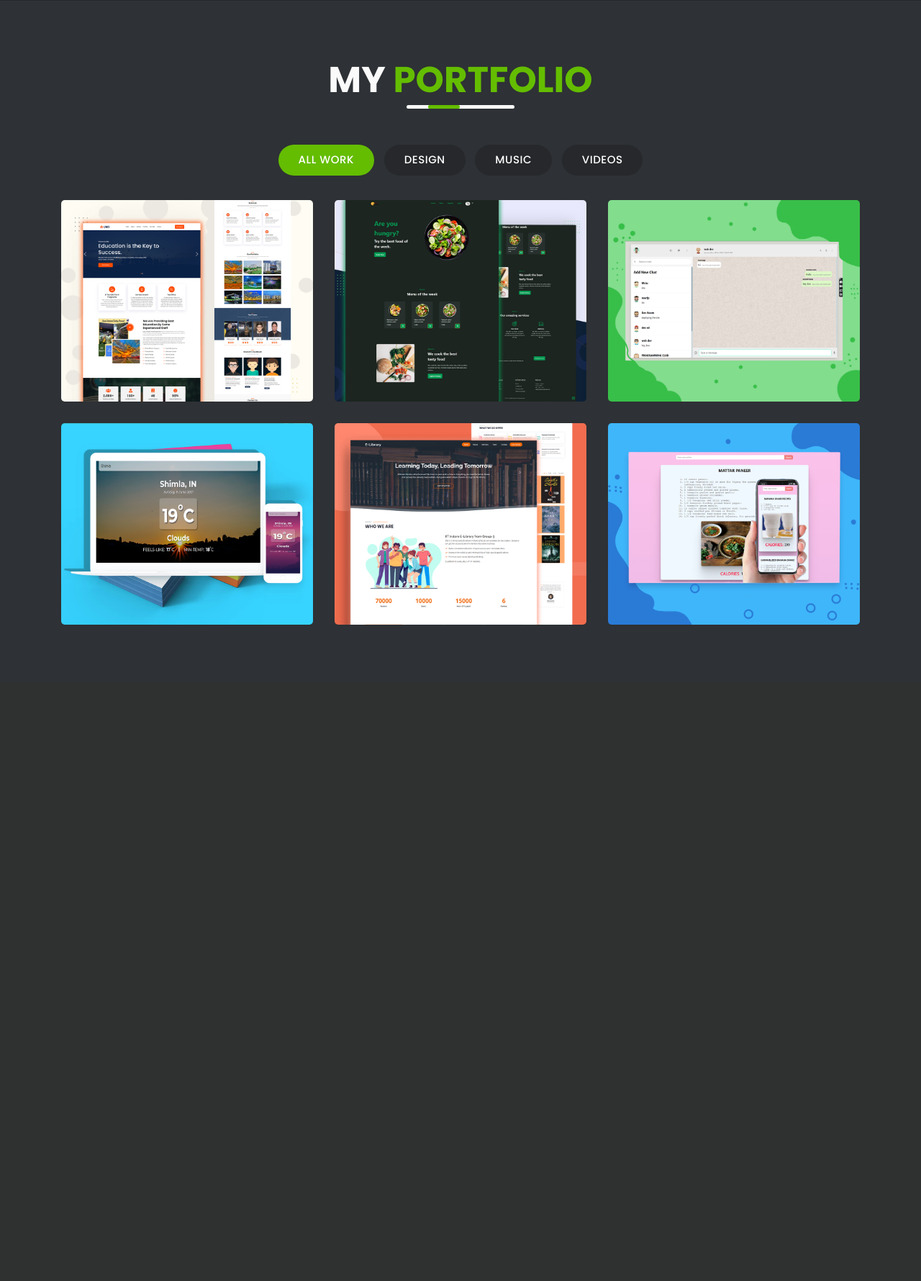
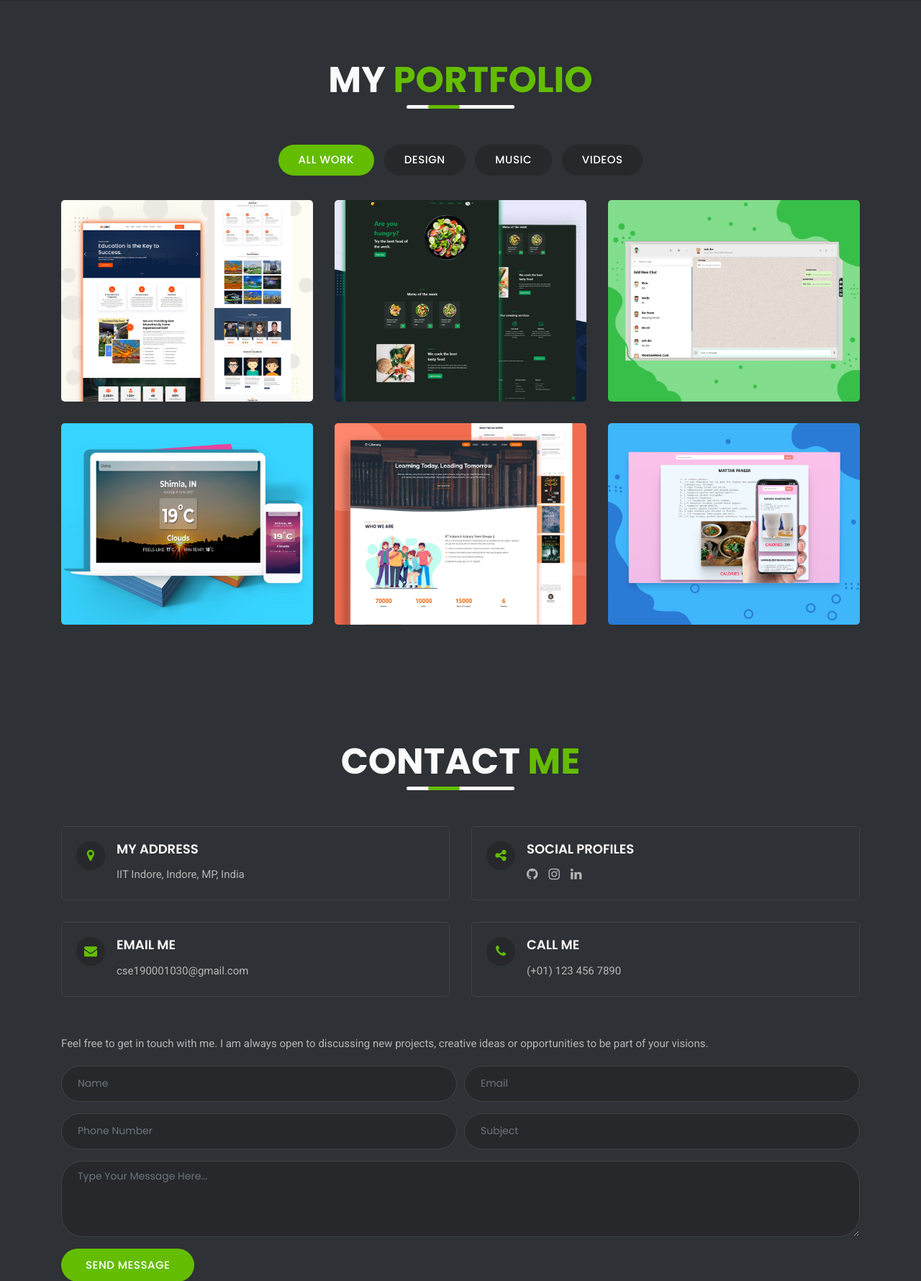
Before and after one commit to Kuldeep-Singh-28/Kuldeep-Singh-28.github.io, a PHP site: page / in a window 1280 px wide. Shown: the part 3580-5360 px from the top of the page at 72% size. Before the commit the page ends 4528 px from the top, so only its background shows below. Run offline with PHP 8.4, Linux system fonts and the light colour scheme.

Commit message:
Add Contact Section

```diff
--- a/assets/css/style.css
+++ b/assets/css/style.css
@@ -891,3 +891,109 @@ button:focus {
   overflow: hidden auto;
   top: 0 !important;
 }
+
+/*-----------------------------------------
+* 13. Contact Section
+* -----------------------------------------*/
+.contact .card-body {
+  padding: 20px;
+  width: 100%;
+  border-radius: 5px;
+  border: 1px solid #424242;
+  -webkit-transition: ease-in-out 0.3s;
+  transition: ease-in-out 0.3s;
+}
+.contact .card-body .card-icon i {
+  font-size: 18px;
+  background-color: #26282b;
+  border-radius: 50%;
+  padding: 10px;
+  width: 40px;
+  height: 40px;
+  -webkit-transition: ease-in-out 0.3s;
+  transition: ease-in-out 0.3s;
+  -ms-flex-align: center;
+  align-items: center;
+  -ms-flex-pack: center;
+  justify-content: center;
+  -ms-flex-wrap: wrap;
+  flex-wrap: wrap;
+  display: -ms-flexbox;
+  display: flex;
+}
+.contact .card-body:hover {
+  box-shadow: 0 0 10px 0 rgba(255, 255, 255, 0.4);
+}
+.contact .card-body:hover .card-icon i {
+  color: #ffffff !important;
+}
+.contact .card-body h3 {
+  font-size: 18px;
+  font-weight: 600;
+  margin: 0 0 10px;
+}
+.contact .card-body .social-links a {
+  font-size: 18px;
+  margin-right: 15px;
+}
+.contact .responsive-map {
+  overflow: hidden;
+  padding-bottom: 50%;
+  position: relative;
+  height: auto;
+}
+.contact .responsive-map iframe {
+  position: absolute;
+  left: 0;
+  top: 0;
+  height: 100%;
+  width: 100%;
+  border: none;
+}
+.contact .contact-form .btn-primary:hover {
+  background-color: #000000;
+}
+
+.mailsendbtn {
+  display: inline-block;
+  position: relative;
+}
+.mailsendbtn .loading {
+  display: none;
+  position: absolute;
+  right: -35px;
+  top: 15px;
+  font-size: 12px;
+}
+.error_msg {
+  margin: 0px;
+  display: block;
+  font-size: 14px;
+  color: #ff4141;
+}
+
+/* Back To Top Scroll Arrow */
+.back-to-top {
+  display: none;
+  background-color: #26282b;
+  border: none;
+  color: #ffffff;
+  cursor: pointer;
+  font-size: 18px;
+  line-height: 40px;
+  height: 40px;
+  width: 40px;
+  border-radius: 50%;
+  position: fixed;
+  bottom: 30px;
+  right: 30px;
+  text-align: center;
+  box-shadow: 0 0 2px #fafafa;
+  -webkit-transition: all 0.3s ease 0s;
+  transition: all 0.3s ease 0s;
+  z-index: 999;
+}
+.back-to-top:hover {
+  background-color: #000000;
+  color: #ffffff;
+}
--- a/assets/js/main.js
+++ b/assets/js/main.js
@@ -249,7 +249,6 @@
     /* Preloader */
     $(".preloader").removeClass("active");
   });
-})(jQuery);
 
   /*--------------------------------
      7.1. Image Gallery Popup
@@ -382,3 +381,107 @@ $(window).scroll(function () {
       $(".back-to-top").fadeOut();
     }
   });
+
+  // contact form submission
+  $(document).on("click", ".submit .btn", function () {
+    var frm = $(this).parents("form");
+
+    var name = $('input[name="name"]').val();
+    var phone = $('input[name="phone"]').val();
+    var subject = $('input[name="subject"]').val();
+    var message = $('textarea[name="message"]').val();
+    var mail = $('input[name="email"]').val();
+    var emailreg =
+      /^([\w-\.]+)@((\[[0-9]{1,3}\.[0-9]{1,3}\.[0-9]{1,3}\.)|(([\w-]+\.)+))([a-zA-Z]{2,4}|[0-9]{1,3})(\]?)$/;
+
+    var valid = true;
+
+    if (name.trim() == "") {
+      $("#name_error").html("Please enter name.");
+      valid = false;
+    } else {
+      $("#name_error").html("");
+    }
+
+    if (mail.trim() == "") {
+      $("#email_error").html("Please enter email.");
+      valid = false;
+    } else if (!emailreg.test(mail)) {
+      $("#email_error").html("Please enter valid email.");
+      valid = false;
+    } else {
+      $("#email_error").html("");
+    }
+
+    if (phone.trim() == "") {
+      $("#phone_error").html("Please enter phone number.");
+      valid = false;
+    } else {
+      $("#phone_error").html("");
+    }
+
+    if (subject.trim() == "") {
+      $("#subject_error").html("Please enter subject.");
+      valid = false;
+    } else {
+      $("#subject_error").html("");
+    }
+
+    if (message.trim() == "") {
+      $("#message_error").html("Please enter message.");
+      valid = false;
+    } else {
+      $("#message_error").html("");
+    }
+
+    if (valid) {
+      $.ajax({
+        type: "POST",
+        url: "",
+        data: frm.serialize(),
+        beforeSend: function () {
+          $(".loading").show();
+        },
+        success: function (response) {
+          $(".loading").hide();
+          var response = JSON.parse(response);
+          if (response.success) {
+            $(".response-msg").html(response.success);
+            $("#contact-form")[0].reset();
+          }
+          if (response.error) {
+            $(".response-msg").html(response.error);
+          }
+        },
+      });
+    }
+    return false;
+  });
+
+  /* Disable Copy And Key  */
+  $(window).on("load", function () {
+    document.onkeydown = function (e) {
+      if (e.keyCode == 123) {
+        return false;
+      }
+      if (e.ctrlKey && e.shiftKey && e.keyCode == "I".charCodeAt(0)) {
+        return false;
+      }
+      if (e.ctrlKey && e.shiftKey && e.keyCode == "J".charCodeAt(0)) {
+        return false;
+      }
+      if (e.ctrlKey && e.keyCode == "U".charCodeAt(0)) {
+        return false;
+      }
+      if (e.ctrlKey && e.shiftKey && e.keyCode == "C".charCodeAt(0)) {
+        return false;
+      }
+    };
+    $("html").on("contextmenu", function () {
+      return false;
+    });
+    $("html").bind("cut copy", function (e) {
+      e.preventDefault();
+    });
+  });
+})(jQuery);
--- a/index.html
+++ b/index.html
@@ -1002,6 +1002,145 @@
             </section>
             <!-- End Portfolio Section -->
 
+            <!-- Contact Section -->
+            <section id="contact" class="contact section-spacing">
+                <!-- Container -->
+                <div class="container">
+                    <!-- Section Title -->
+                    <div class="section-title">
+                        <h1>Contact <span>Me</span></h1>
+                        <span class="separator"></span>
+                    </div>
+                    <!-- End Section Title -->
+                    <!-- Contact Info -->
+                    <div class="content-block contact-info-block">
+                        <!-- Row -->
+                        <div class="row  row-items">
+                            <!-- Contact Address -->
+                            <div class="col-md-6 row-item d-flex align-items-stretch">
+                                <div class="card-body d-flex flex-row">
+                                    <div class="card-icon"><i class="fa fa-map-marker"></i></div>
+                                    <div class="card-content ml-3">
+                                        <h3>My Address</h3>
+                                        <p>IIT Indore, Indore, MP, India</p>
+                                    </div>
+                                </div>
+                            </div>
+                            <!-- End Contact Address -->
+                            <!-- Contact Social Profiles -->
+                            <div class="col-md-6 row-item d-flex align-items-stretch">
+                                <div class="card-body d-flex flex-row">
+                                    <div class="card-icon"><i class="fa fa-share-alt"></i></div>
+                                    <div class="card-content ml-3">
+                                        <h3>Social Profiles</h3>
+                                        <div class="social-links d-flex flex-wrap">
+                                            <a href="#" data-toggle="tooltip" data-placement="top" data-original-title="github"><i
+                                                    class="fa fa-github"></i></a>
+                                            <a href="#" data-toggle="tooltip" data-placement="top"
+                                                data-original-title="Instagram"><i class="fa fa-instagram"></i></a>
+                                            <a href="#" data-toggle="tooltip" data-placement="top" data-original-title="Linkedin"><i
+                                                    class="fa fa-linkedin"></i></a>
+                                        </div>
+                                    </div>
+                                </div>
+                            </div>
+                            <!-- End Contact Social Profiles -->
+                            <!-- Contact Email -->
+                            <div class="col-md-6 row-item d-flex align-items-stretch">
+                                <div class="card-body d-flex flex-row">
+                                    <div class="card-icon"><i class="fa fa-envelope"></i></div>
+                                    <div class="card-content ml-3">
+                                        <h3>Email Me</h3>
+                                        <p><a href="mailto:cse190001030@gmail.com">cse190001030@gmail.com</a></p>
+                                    </div>
+                                </div>
+                            </div>
+                            <!-- End Contact Email -->
+                            <!-- Contact Call -->
+                            <div class="col-md-6 row-item d-flex align-items-stretch">
+                                <div class="card-body d-flex flex-row">
+                                    <div class="card-icon"><i class="fa fa-phone"></i></div>
+                                    <div class="card-content ml-3">
+                                        <h3>Call Me</h3>
+                                        <p><a href="tel:+011234567890">(+01) 123 456 7890</a></p>
+                                    </div>
+                                </div>
+                            </div>
+                            <!-- End Contact Call -->
+                        </div>
+                        <!-- End Row -->
+                    </div>
+                    <!-- End Contact Info -->
+                    <!-- Contact Form -->
+                    <div class="content-block contact-form-block">
+                        <p class="mt-4 mb-3">Feel free to get in touch with me. I am always open to discussing new
+                            projects, creative ideas or opportunities to be part of your visions.</p>
+                        <form method="post" action="" id="contact-form" name="contactus" class="contact-form">
+                            <div class="form-row">
+                                <div class="col-xl-6 col-lg-6 col-md-6 col-sm-6 col-12">
+                                    <div class="form-group">
+                                        <input type="text" id="ContactFormName" name="name" class="form-control" placeholder="Name"
+                                            required="" />
+                                        <span class="error_msg" id="name_error"></span>
+                                    </div>
+                                </div>
+                                <div class="col-xl-6 col-lg-6 col-md-6 col-sm-6 col-12">
+                                    <div class="form-group">
+                                        <input type="email" id="ContactFormEmail" name="email" class="form-control"
+                                            placeholder="Email" required="" />
+                                        <span class="error_msg" id="email_error"></span>
+                                    </div>
+                                </div>
+                            </div>
+                            <div class="form-row">
+                                <div class="col-xl-6 col-lg-6 col-md-6 col-sm-6 col-12">
+                                    <div class="form-group">
+                                        <input type="tel" id="ContactFormPhone" name="phone" pattern="[0-9\-]*" class="form-control"
+                                            placeholder="Phone Number" value="" required="" />
+                                        <span class="error_msg" id="phone_error"></span>
+                                    </div>
+                                </div>
+                                <div class="col-xl-6 col-lg-6 col-md-6 col-sm-6 col-12">
+                                    <div class="form-group">
+                                        <input type="text" id="ContactSubject" name="subject" class="form-control"
+                                            placeholder="Subject" value="" required="" />
+                                        <span class="error_msg" id="subject_error"></span>
+                                    </div>
+                                </div>
+                            </div>
+                            <div class="form-group">
+                                <textarea id="ContactFormMessage" name="message" class="form-control" rows="4"
+                                    placeholder="Type Your Message Here..." required=""></textarea>
+                                <span class="error_msg" id="message_error"></span>
+                            </div>
+                            <div class="form-group submit mailsendbtn submit_btn mb-0">
+                                <input type="submit" class="btn btn-primary cmnbtn" name="contactus" value="Send Message" />
+                                <div class="loading">
+                                    <img src="assets/images/ajax-loader.gif" alt="loading">
+                                </div>
+                            </div>
+                        </form>
+                        <div class="contactus_submit">
+                            <div class="contact_us_text">
+                                <div class="response-msg"></div>
+                            </div>
+                        </div>
+                    </div>
+                    <!-- End Contact Form -->
+
+                    <!-- Map -->
+                    <div class="content-block contact-map-block">
+                        <div class="responsive-map">
+                            <iframe
+                                src="https://www.google.com/maps/embed?pb=!1m18!1m12!1m3!1d387193.31551400776!2d-74.26054636670992!3d40.69714777124596!2m3!1f0!2f0!3f0!3m2!1i1024!2i768!4f13.1!3m3!1m2!1s0x89c24fa5d33f083b%3A0xc80b8f06e177fe62!2sNew+York%2C+NY%2C+USA!5e0!3m2!1sen!2sin!4v1549516023553"
+                                allowfullscreen=""></iframe>
+                        </div>
+                    </div>
+                    <!-- End Map -->
+                </div>
+                <!-- End Container -->
+            </section>
+            <!-- End contact Section -->
 
         </main>
         <!-- End Main Wrapper -->
```
Lines whose indentation alone changed are shown as unchanged.
